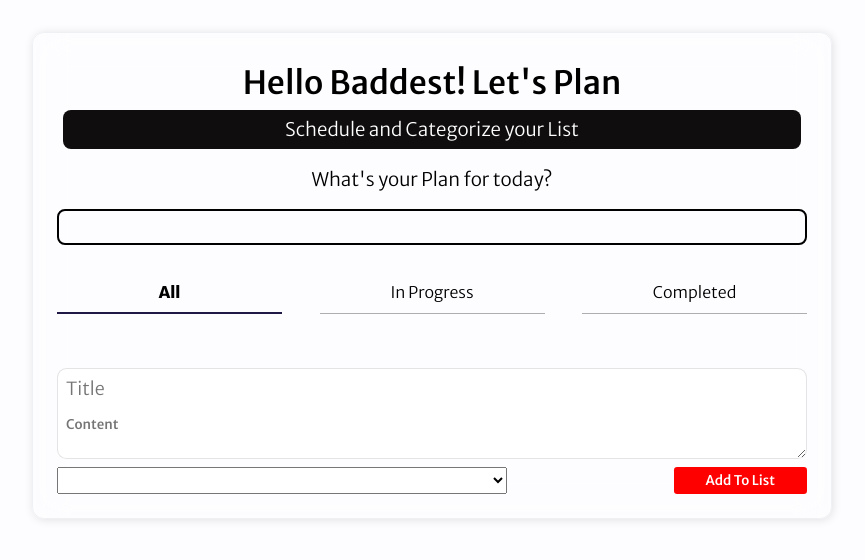
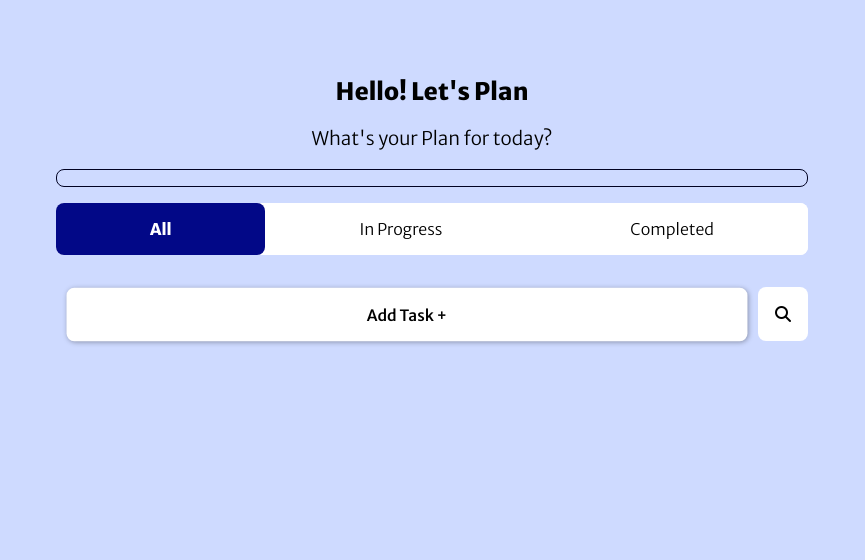
Before and after one commit to bboinnovate20/csc420_assignment, a Django app: page /todos/ in a window 1280 px wide. Shown: the top 560 px of the page, without its empty margins (208-1073 px from the left). Run offline with Django 4.2, Linux system fonts and the light colour scheme; data comes from the database, SQL or seed files in the repository; both versions use the stored data as it was after the commit; lists and menus that the app fills with data are empty; some libraries are stand-ins or nearby versions.

Commit message:
new design and some ux

```diff
--- a/todos/models.py
+++ b/todos/models.py
@@ -16,3 +16,4 @@ class Task(models.Model):
     description = models.CharField(max_length=200);
     category = models.ForeignKey(Category, on_delete=models.CASCADE)
     status = models.ForeignKey(Status, on_delete=models.CASCADE)
+    date = models.DateTimeField(auto_now=True)
--- a/todos/static/script.js
+++ b/todos/static/script.js
@@ -17,6 +17,66 @@ let ALL_TASK = []
 getAllCategories("category");
 getAllCategories();
 inProgress(0)
+
+
+function switchSearchClose(toSearch) {
+    const searchIcon = document.getElementById("search_bar");
+    const addButton = document.getElementById("submit-task");
+
+    const searchBar = document.getElementById("searching");
+    const closeIcon = document.getElementById("cancel-search")
+
+    if(toSearch) {
+        searchIcon.classList.add('display-none');
+        addButton.classList.add('display-none');
+        searchBar.classList.remove('display-none')
+        closeIcon.classList.remove('display-none')
+        return;
+    }
+    searchIcon.classList.remove('display-none');
+    addButton.classList.remove('display-none');
+    searchBar.classList.add('display-none')
+    closeIcon.classList.add('display-none')
+}
+
+function filterByName({value}) {
+    if(value == "") {
+        initiateIntoDOM(ALL_TASK, MAIN_SCHEDULE, true, false)
+    }
+    const regex = new RegExp(value.toLowerCase())
+    filtered = ALL_TASK.filter(task => regex.test(task.title.toLowerCase()) === true || regex.test(task.description.toLowerCase()) == true);
+
+    initiateIntoDOM(filtered, MAIN_SCHEDULE, false, false)
+    if(filtered.length <= 0) return MAIN_SCHEDULE.innerHTML = "<p><em>Empty List</em></p>"
+}
+
+function loading() {
+    const loading = document.getElementById("pop-up-loading");
+    console.log(loading);
+    loading.classList.add('show-loading');
+    setTimeout(() => {
+        loading.classList.remove('show-loading');
+    }, 1000)
+}
+
+function showPopUp(reverse) {
+    const show = document.getElementById("pop-up-task");
+    const container = document.getElementsByClassName("container");
+    if(!reverse) {
+        show.classList.add("showPopUp");
+        container[0].classList.add("blurBody");
+        return;
+    }
+    show.classList.remove("showPopUp");
+    container[0].classList.remove("blurBody");
+
+    if(window.editMode) {
+        window.editMode = false;
+        document.getElementById('title').value = "";
+        document.getElementById('content').value = "";
+        document.getElementById('add').innerText = "Add to List";
+    }
+}
 
 // generateCategoryOptions("category", CATEGORY);
 
@@ -69,7 +129,7 @@ function navigate(number) {
         else ALL_TABS[index].classList.remove("active");
     }
     if(number == 0) {
-        return getFromAPI();
+        return getFromAPI(true, true);
     }
 
     filterTask(number);
@@ -111,7 +171,7 @@ function updateTask(element, fullUpdate) {
         }).then(async (response) => {
             if(response.ok) {
                 window.editMode = false;
-                getFromAPI()
+                getFromAPI(false, true)
                 //update the button
                 await progress_remind()
                 document.getElementById('add').innerText = "Add Task";
@@ -135,6 +195,7 @@ function updateTask(element, fullUpdate) {
         if(response.ok) {
             findTask = ALL_TASK.find((e) => e.id == element.name);
             findTask.status = element.checked ? 2 : 1;
+            getFromAPI(false, false)
             progress_remind()
         }
     })
@@ -143,30 +204,49 @@ function updateTask(element, fullUpdate) {
 
 
 
-async function initiateIntoDOM(array, dom) {
+async function initiateIntoDOM(array, dom, transition, shouldLoad) {
+    if(shouldLoad == true){loading(); }
     dom.innerHTML = "";
 
     array.forEach(async (element) =>  {
         let catg = await getCategory(element.category)
+        let transit = "";
+        if(transition) transit = `"transition: transform ${.3}s ease-in;  animation: slideDown ${.3}s linear"`;
 
         dom.innerHTML +=`
-
+        <div class="schedule-header" style=${transit}>
             <div class="schedule-task">
                 <div>
                     <input id="checkbox" onchange="updateTask(this, false);" ${element.status == 2 ? 'checked':''} type="checkbox" name=${element.id} id="">
                 </div>
                 <div class="st-inner-content">
                 <a href="/todos/${element.id}" style="text-decoration: none; color: #000;">
-                    <p>${element.title}</p>
+                        <p style="font-weight:bold" >${element.title}</p>
+                        <p style="font-size: small;">${element.description}</p>
                         </a>
                     </div>
+
+                <div class="edit_button">
+                    <button onclick=editTask(${element.id})>
+                    <i style="color: #000" class="fa-regular fa-pen-to-square"></i>
+                    </button>
+                    <button onclick=deleteTask(${element.id})>
+
+                    <i style="color: red" class="fa-solid fa-trash"></i>
+                    </button>
+                </div>
+            </div>
+
+            <div class="schedule-status">
                 <div class="tag" style="background-color:${catg.color}; color: white;">
                     <p>${catg.title}</p>
                 </div>
-            <div class="edit_button">
-                <button onclick=editTask(${element.id})>E</button>
-                <button onclick=deleteTask(${element.id})>D</button>
+
+                <div>
+                <p id="status_pen_up" > ${element.status == 2 ? 'Completed':'Pending'} </p>
                 </div>
+            </div>
+
         </div>
         `
     });
@@ -181,7 +261,7 @@ function deleteTask(id) {
           },
     }).then(async (response) => {
         if(response.ok) {
-            await getFromAPI()
+            await getFromAPI(false)
             return;
         }
         alert("Not Deleted!")
@@ -198,7 +278,7 @@ function editTask(id) {
 
     //update the button
     document.getElementById('add').innerText = "Update Task";
-
+    showPopUp(false);
 }
 
 function addToList() {
@@ -231,7 +311,7 @@ function addToList() {
        }).then(async (response) => {
 
            if(response.ok) {
-               await getFromAPI()
+               await getFromAPI(false, true)
                progress_remind()
                document.getElementById('add').innerText = "Add Task";
                document.getElementById('add').disabled = false;
@@ -244,12 +324,13 @@ function addToList() {
 
     document.getElementById('title').value = "";
     document.getElementById('content').value = "";
+    showPopUp(true);
 }
 
 function filterTask(by) {
     filtered = ALL_TASK.filter(task => task.status == by);
     if(filtered.length <= 0) return MAIN_SCHEDULE.innerHTML = "<p><em>Empty List</em></p>"
-    initiateIntoDOM(filtered, MAIN_SCHEDULE)
+    initiateIntoDOM(filtered, MAIN_SCHEDULE, true, false)
 }
 
 
@@ -261,11 +342,11 @@ function addToComplete() {
 
 
 
-async function getFromAPI() {
+async function getFromAPI(transit, shouldLoad) {
     fetchData = await fetch(API);
     data = await fetchData.json();
     ALL_TASK = [...data];
-    await initiateIntoDOM(ALL_TASK, MAIN_SCHEDULE);
+    await initiateIntoDOM(ALL_TASK, MAIN_SCHEDULE, transit, shouldLoad);
 }
 
 
@@ -299,12 +380,25 @@ async function progress_remind() {
 
     const percentage =  Math.floor(filtered.length/allTask * 100)
 
+    if(allTask > 0){
+
         getId.innerHTML = `
-        <div class="progressing" style="width: ${percentage}%;">
+            <div class="progressing" style="width: ${percentage ?? 0}%;">
                 <div class="anim_prog"></div>
             </div>
-        <p>Overall Goal ${percentage}%</p>
+            <p>Overall Goal ${percentage == NaN ? 0 : percentage}%</p>
         `
     }
 
+    else {
+        getId.innerHTML = `
+            <div class="progressing" style="width: ${percentage ?? 0}%;">
+                <div class="anim_prog"></div>
+            </div>
+            <p>No task yet</p>
+        `
+
+    }
+}
+
 progress_remind();
--- a/todos/static/style.css
+++ b/todos/static/style.css
@@ -4,22 +4,17 @@
 }
 
 body {
+    margin: 0;
+    background-color: #cedaff;
+    transition: filter .3s ease;
+}
+
+.container {
     margin: 0 auto;
     padding: 1.5rem;
     max-width: 800px;
     text-align: center;
     margin-top: 2rem;
-    border: 2px solid rgba(0, 0, 0, 0.104);
-    border-radius: 1rem;
-    box-shadow: 1px 1px 10px rgba(0, 0, 0, 0.112);
-    backdrop-filter: blur(16px) saturate(180%);
-    -webkit-backdrop-filter: blur(16px) saturate(180%);
-    background-color: rgba(255, 255, 255, 0.75);
-    border-radius: 12px;
-    border: 1px solid rgba(209, 213, 219, 0.3);
-    background-color: #FDFDFF;
-    background-repeat: no-repeat;
-    background-size: cover;
 }
 
 .header h1 {
@@ -71,9 +66,11 @@ h3#plan-header {
     border: none;
 }
 
+
+/*
 .task {
-    margin-top: 2rem;
-}
+
+} */
 
 .bottom-task div {
     width: 60%;
@@ -87,23 +84,92 @@ h3#plan-header {
 
 .tab,
 .bottom-task,
+.schedule-header,
+.schedule-status,
 .schedule-task {
     display: flex;
 }
 
 .schedule-task {
+    align-items: flex-start;
+}
+
+#submit-task,
+.schedule-header {
+    box-shadow: 1px 1px 5px #00000056;
+}
+
+#submit-task {
+    background-color: #fff;
+    padding: 0.1rem;
+    margin-block: 1rem;
+    border-radius: 0.5rem;
+    cursor: pointer;
+    transition: all .3s ease;
+    transform: scale(.97);
+}
+
+#submit-task,
+#searching {
+    flex-grow: 1;
+    transition: all .3s ease;
+}
+
+#searching {
+    padding: 1.1rem;
+    margin-right: 0.5rem;
+    border-radius: 0.5rem;
+    border: none;
+    outline: none;
+}
+
+#cancel-search:hover,
+#search_bar:hover,
+#submit-task:hover {
+    color: #fff;
+    transform: scale(1);
+}
+
+.display-none {
+    display: none;
+}
+
+#search_bar:hover,
+#submit-task:hover {
+    background-color: #010768 !important;
+}
+
+#cancel-search:hover {
+    background-color: red;
+}
+
+.schedule-header {
     justify-content: space-between;
-    align-items: center;
-    animation: slideDown .3s linear;
-    transition: transform .3s ease-in;
+    padding: 1.1rem;
+    background-color: #fff;
+    border-radius: 0.5rem;
+    margin-bottom: 0.8rem;
+    height: 10rem;
+    flex-direction: column;
 }
 
 .schedule-task .st-inner-content {
-    background-color: #f0eded;
     flex-grow: 1;
-    margin: .4rem;
-    border-radius: 2rem;
     text-align: left;
+    padding-inline: 0.5rem;
+}
+
+.schedule-status {
+    align-items: center;
+    gap: 0.5rem;
+    justify-content: flex-end;
+}
+
+.schedule-status p {
+    margin: 0 !important;
+    padding: .5rem;
+    font-weight: 200;
+    font-size: small;
 }
 
 .tag,
@@ -117,18 +183,21 @@ h3#plan-header {
 
 .tag p,
 .schedule-task .st-inner-content p {
-    margin: .4rem;
+    margin: 0;
+    margin-bottom: 0.5rem;
 }
 
 #checkbox {
-    width: 1.8rem;
-    height: 1.8rem;
+    width: 1.3rem;
+    height: 1.3rem;
     border: none;
 }
 
 .bottom-task {
     justify-content: space-between;
     margin-top: .5rem;
+    align-items: center;
+    gap: 1rem;
 }
 
 .bottom-task .add {
@@ -137,25 +206,38 @@ h3#plan-header {
     color: #fff;
     padding-inline: 2rem;
     border-radius: .2rem;
+    padding-inline: 2.2rem;
+    flex-grow: 1;
+    padding-block: 0.8rem;
+    cursor: pointer;
 }
 
 .tab {
     justify-content: space-between;
+    background-color: #fff;
+    border-radius: 0.5rem;
+    margin-bottom: 0.5rem;
+    margin-bottom: 1rem;
 }
 
 .tab h4 {
-    flex-basis: 30%;
+    flex-grow: 1;
     font-weight: 200;
-    border-bottom: 1px solid #0000004f;
-    transition: border-bottom .3s ease;
+    transition: all .3s ease;
     text-align: center;
     padding-bottom: 10px;
     cursor: pointer;
+    margin-block: 0;
+    border-radius: 0.5rem;
+    padding-block: 1rem;
+    color: #000;
+    background-color: #fff;
 }
 
 .active {
-    border-bottom: 2px solid #0d0435ea !important;
     font-weight: bolder !important;
+    background-color: #020887 !important;
+    color: #fff !important;
 }
 
 @keyframes slideDown {
@@ -183,12 +265,8 @@ h3#plan-header {
     cursor: pointer;
 }
 
-.edit_button button:nth-of-type(1) {
-    background-color: blue;
-}
-
-.edit_button button:nth-of-type(2) {
-    background-color: red;
+.edit_button button {
+    background-color: #fff;
 }
 
 .single_task h1 {
@@ -197,6 +275,13 @@ h3#plan-header {
 
 .single_task {
     text-align: left !important;
+    max-width: 800px;
+    margin: auto;
+    background-color: #fff;
+    padding-inline: 1rem;
+    padding-block: 0.5rem;
+    margin-top: 1rem;
+    border-radius: 1rem;
 }
 
 .single_task>h3 {
@@ -220,17 +305,17 @@ h3#plan-header {
 
 .progress_bar {
     border-radius: .5rem;
-    border: 2px solid black;
+    border: 1px solid #010222;
     text-align: center;
     position: relative;
-    padding-block: 1rem;
+    padding-block: 0.5rem;
     overflow: hidden;
 }
 
 .progressing {
     position: absolute;
     padding: 0rem;
-    background-color: yellow;
+    background-color: #fff;
     top: 0;
     overflow: hidden;
     bottom: 0;
@@ -239,13 +324,22 @@ h3#plan-header {
 .anim_prog::after {
     content: " ";
     padding: .2rem;
-    background-color: red;
+    background-color: #010768;
     position: absolute;
     top: 0;
     bottom: 0;
     transform: rotate(10deg) scale(3);
     transition: all .3s ease-in-out;
     filter: blur(.5rem);
+}
+
+#cancel-search,
+#search_bar {
+    transition: .3s ease linear;
+    cursor: pointer;
+    background-color: #fff;
+    padding: 17px;
+    border-radius: 0.5rem;
 }
 
 .progress_bar {
@@ -286,9 +380,10 @@ h3#plan-header {
 .progress_bar p {
     margin: 0;
     position: absolute;
-    top: 20%;
+    top: 0%;
     right: 0;
     left: 0;
+    font-size: small;
 }
 
 .evaluating {
@@ -309,8 +404,103 @@ h3#plan-header {
     padding: .5rem;
 }
 
-@media (max-width: 353px) {
-    .row {
-        display: block;
+#pop-up-task {
+    z-index: 10000;
+    background-color: #fff;
+    position: fixed;
+    padding: 0.8rem;
+    width: 40%;
+    border-radius: 0.5rem;
+    left: 50%;
+    top: 50%;
+    transform: translate(-50%, -20%);
+    opacity: 0;
+    transition: all .3s ease;
+    visibility: hidden;
+}
+
+#loading-task {
+    width: 50%;
+    align-self: center;
+    justify-self: center;
+    overflow: hidden;
+    object-fit: cover;
+}
+
+#pop-up-loading {
+    position: fixed;
+    top: 0;
+    bottom: 0;
+    width: 100vw;
+    height: 100vh;
+    display: grid;
+    place-content: center;
+    background-color: rgba(0, 0, 0, 0.559);
+    z-index: 2000;
+    transition: visibility .3s ease;
+    visibility: hidden;
+}
+
+.show-loading {
+    visibility: visible !important;
+}
+
+#icon-head {
+    padding: 0.5rem;
+    font-size: 2.5rem;
+    text-align: center;
+    margin-top: -45px;
+    margin-bottom: 10px;
+    color: #010768;
+}
+
+.showPopUp {
+    transform: translate(-50%, -50%) !important;
+    opacity: 1 !important;
+    visibility: visible !important;
+}
+
+.blurBody {
+    filter: blur(2px) invert(15%);
+    pointer-events: none;
+}
+
+#category {
+    width: 100%;
+    padding: 0.5rem;
+    margin-top: 0.5rem;
+}
+
+#cancel {
+    background-color: #fff;
+    display: block;
+    color: #000;
+    text-align: center;
+    border: 1px solid #0000006b;
+}
+
+@media (max-width: 469px) {
+    #pop-up-task {
+        width: 80%;
+    }
+    #loading-task {
+        width: 110%;
+    }
+    .schedule-header {
+        height: auto;
+    }
+    .edit_button {
+        flex-direction: column;
+        padding-inline: 0;
+    }
+    #checkbox {
+        width: 1rem;
+        height: 1rem;
+    }
+    .header h3 {
+        font-size: large;
+    }
+    .header h2 {
+        font-size: x-large;
     }
 }
--- a/todos/templates/index.html
+++ b/todos/templates/index.html
@@ -11,50 +11,73 @@
     <!-- <link rel="stylesheet" href="style.css"> -->
     <link rel="stylesheet" href="{% static 'style.css' %}">
 
-
+    <script src="https://kit.fontawesome.com/d75c367c66.js" crossorigin="anonymous"></script>
     <link href="https://fonts.googleapis.com/css2?family=Merriweather+Sans:wght@300;500;800&display=swap" rel="stylesheet">
 
 </head>
 
 <body>
+
+    <div id="pop-up-loading">
+        <div id="loading-task">
+            <div>
+                <img src="{% static 'product.gif' %}" alt="" srcset="" style="    width: 100%; height: 100%; transform: scale(1.5);">
+
+            </div>
+        </div>
+    </div>
+    <div id="pop-up-task">
+        <form action="" onsubmit="event.preventDefault(); addToList()">
+            <div class="task">
+                <div id="icon-head">
+                    <i class="fa-solid fa-circle-plus fa-beat"></i>
+                </div>
+                <div id="each-task">
+                    <input id="title" type="text" placeholder="Title" required>
+                    <textarea id="content" required name="Description" id="" cols="30" rows="5" placeholder="Content"></textarea>
+                </div>
+                <div class="category-select">
+                    <select name="" id="category" required>
+                    </select>
+                </div>
+                <div class="bottom-task">
+                    <span id="cancel" class="add" onclick="showPopUp(true)">Cancel</span>
+                    <button id="add" class="add" type="submit">Add To List</button>
+                </div>
+            </div>
+        </form>
+    </div>
+    <div class="container">
         <div class="header">
-        <h1>Hello Baddest! Let's Plan</h1>
-        <h3>Schedule and Categorize your List </h3>
+            <h2>Hello! Let's Plan</h2>
         </div>
         <div>
             <h3 id="plan-header">What's your Plan for today?</h3>
         </div>
         <div class="progress_bar" id="progress_bar">
-
         </div>
         <div class="tab">
             <h4 data-all onclick="inProgress(0)" id="all">All</h4>
             <h4 data-progress onclick="inProgress(1)" id="in-progress">In Progress</h4>
             <h4 data-completed onclick="inProgress(2)" id="completed">Completed</h4>
         </div>
-    <div class="main-schedule-task">
-
+        <div style="display: flex; align-items: center; margin-bottom: .8rem;">
+            <input oninput="filterByName(this)" type="text" id="searching" class="display-none">
+            <div onclick="switchSearchClose(false)" id="cancel-search" class="display-none">
+                <i class="fa-solid fa-xmark"></i>
             </div>
 
-    <form action="" onsubmit="event.preventDefault(); addToList()">
-        <div class="task">
-            <div id="each-task">
-                <input id="title" type="text" placeholder="Title" required>
-                <textarea id="content" required name="Description" id="" cols="30" rows="2" placeholder="Content"></textarea>
+            <div id="submit-task" onclick="showPopUp(false)">
+                <p>Add Task +</p>
             </div>
-            <div class="bottom-task">
-                <div class="category-select">
-                    <select name="" id="category" required>
-                    </select>
-
+            <div id="search_bar" onclick="switchSearchClose(true)">
+                <i class="fa-solid fa-magnifying-glass"></i>
             </div>
-
-                <button id="add" class="add" type="submit">Add To List</button>
-
+        </div>
+        <div class="main-schedule-task">
         </div>
 
     </div>
-    </form>
 
 
 </body>
--- a/todos/templates/index2.html
+++ b/todos/templates/index2.html
@@ -19,6 +19,7 @@
         <h1>Today's Goals:</h1>
 
         <h3><span class="descr">Title:</span> {{ task.title }}</h3>
+        <h3><span class="descr">Created at:</span> {{ task.date }}</h3>
         <h3><span class="descr">Status:</span> {% if task.status.id == 1 %} Pending {% else %} Completed ✅ {% endif %}
 
 
--- a/todos/templates/landing.html
+++ b/todos/templates/landing.html
@@ -76,7 +76,7 @@
                         <p class="lead" style="margin-block: .5rem; font-weight: bold;"> Created by Group 10</p>
                         <p class="lead">Enjoy timeliness and orderliness in your workflow daily<br>Subscribe with us</p>
                         <a href="/todos">
-                            <button style="padding-inline:1rem; padding-block: .5rem; border-radius: .5rem; font-size: larger; cursor: pointer; margin-block: 1rem; border: none; background-color: #fff; color: #000;"> Start Planning! </button>
+                            <button style="padding-inline:1rem; padding-block: .5rem; border-radius: .5rem; font-size: larger; cursor: pointer; margin-block: 1rem; border: none; background-color: #fff; color: #000;"> Plan for today! </button>
 
                         </a>
                     </div>
```
Also changed, not shown: db.sqlite3, todos/migrations/0004_task_date.py (added), todos/static/product.gif (added), 2 other files. Lines whose indentation alone changed are shown as unchanged.
